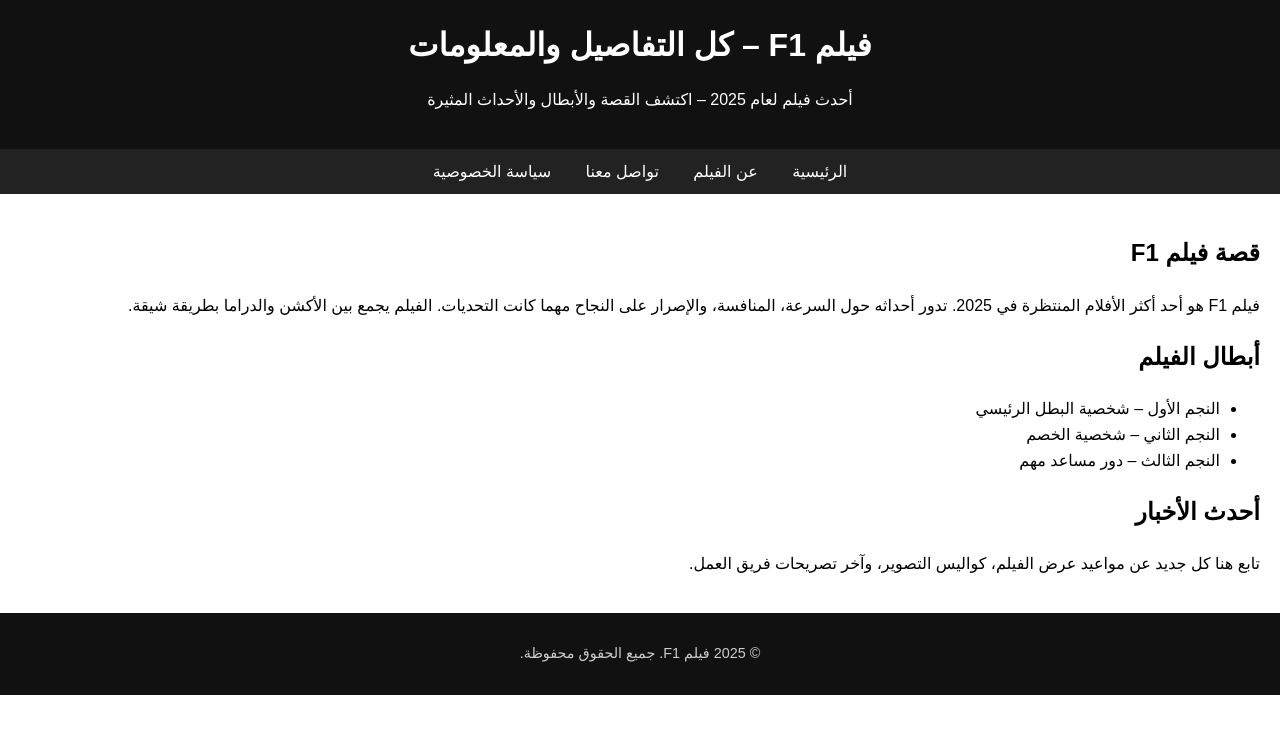
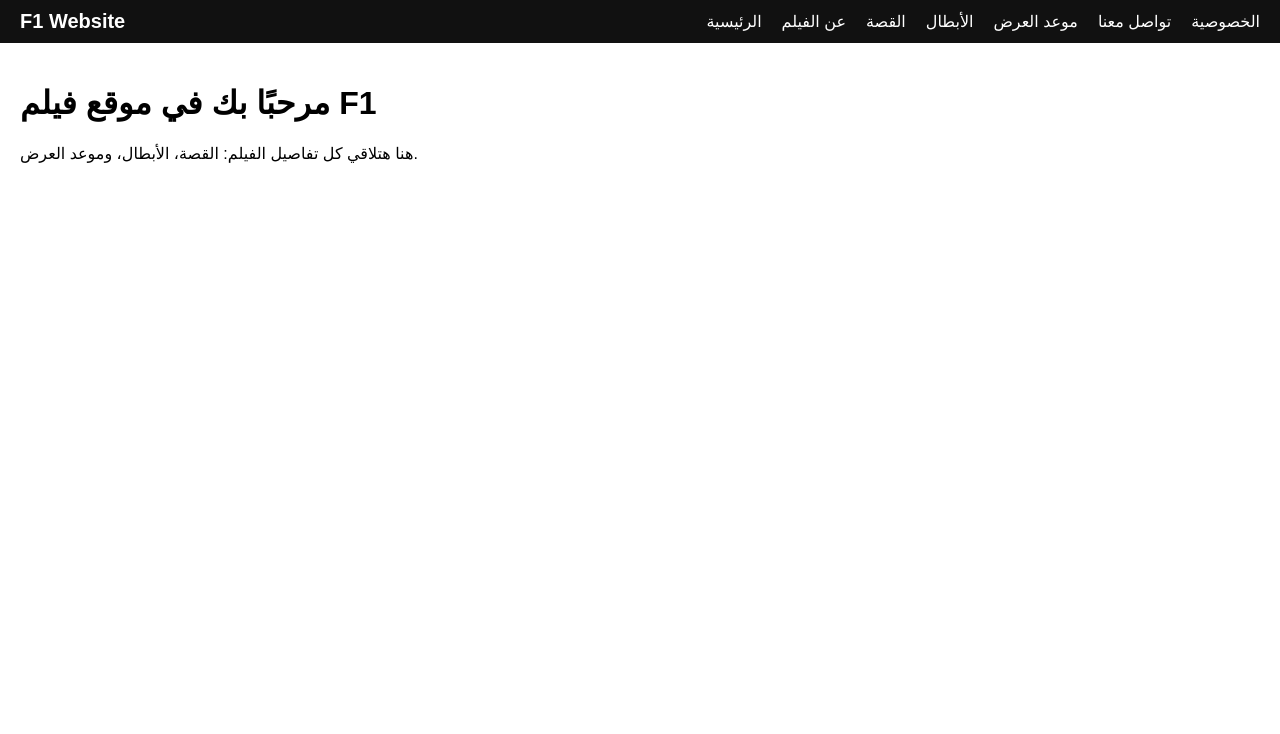
Before and after one commit to mvstafasobhi0-arch/f1-website, a plain HTML site: page index.html in a window 1280 px wide. Drawn offline with Linux system fonts and the light colour scheme.

Commit message:
Update index.html

```diff
--- a/index.html
+++ b/index.html
@@ -1,131 +1,113 @@
 <!DOCTYPE html>
 <html lang="ar">
 <head>
-  <meta charset="UTF-8" />
-  <meta name="viewport" content="width=device-width, initial-scale=1.0" />
+  <meta charset="UTF-8">
+  <meta name="viewport" content="width=device-width, initial-scale=1.0">
+  <title>موقع فيلم F1</title>
+  <style>
+    /* الأساسيات */
+    body { margin: 0; font-family: Arial, sans-serif; }
 
-  <!-- Title & Description -->
-  <title>فيلم F1 – كل ما تريد معرفته عن أحدث الأفلام</title>
-  <meta name="description" content="شاهد تفاصيل فيلم F1 الجديد، أحداث الفيلم، أبطاله، وآخر الأخبار. اكتشف كل جديد عن الفيلم الأكثر انتظارًا لعام 2025." />
+    .navbar {
+      background: #111;
+      color: #fff;
+      display: flex;
+      justify-content: space-between;
+      align-items: center;
+      padding: 10px 20px;
+      position: relative;
+    }
 
-  <!-- Keywords -->
-  <meta name="keywords" content="فيلم F1, مشاهدة فيلم F1, اخبار فيلم F1, أبطال فيلم F1, فيلم F1 2025" />
+    .navbar .logo {
+      font-size: 20px;
+      font-weight: bold;
+    }
 
-  <!-- Open Graph (Facebook & Social) -->
-  <meta property="og:title" content="فيلم F1 – أحدث التفاصيل والمعلومات" />
-  <meta property="og:description" content="تعرف على قصة فيلم F1 الجديد وأحداثه المثيرة وأهم الأخبار عنه." />
-  <meta property="og:image" content="https://mvstafasobhi0-arch.github.io/f1-website/f1poster.jpg" />
-  <meta property="og:url" content="https://mvstafasobhi0-arch.github.io/f1-website/" />
-  <meta property="og:type" content="website" />
-
-  <!-- Twitter Card -->
-  <meta name="twitter:card" content="summary_large_image" />
-  <meta name="twitter:title" content="فيلم F1 – أحدث التفاصيل والمعلومات" />
-  <meta name="twitter:description" content="شاهد آخر أخبار فيلم F1 وقصته وأبطاله." />
-  <meta name="twitter:image" content="https://mvstafasobhi0-arch.github.io/f1-website/f1poster.jpg" />
-
-  <!-- Structured Data (JSON-LD) -->
-  <script type="application/ld+json">
-  {
-    "@context": "https://schema.org",
-    "@type": "Movie",
-    "name": "فيلم F1",
-    "image": "https://mvstafasobhi0-arch.github.io/f1-website/f1poster.jpg",
-    "datePublished": "2025-09-01",
-    "director": {
-      "@type": "Person",
-      "name": "مخرج الفيلم"
-    },
-    "actor": [
-      { "@type": "Person", "name": "بطل الفيلم الأول" },
-      { "@type": "Person", "name": "بطل الفيلم الثاني" }
-    ],
-    "description": "فيلم F1 هو أحد أكثر الأفلام المنتظرة لعام 2025، حيث يقدم قصة مثيرة تجمع بين السرعة والإثارة."
-  }
-  </script>
-
-  <style>
-    body {
-      font-family: Arial, sans-serif;
+    .navbar ul {
+      list-style: none;
+      display: flex;
+      gap: 20px;
       margin: 0;
       padding: 0;
-      line-height: 1.6;
-      direction: rtl;
-      text-align: right;
     }
-    header {
-      background: #111;
+
+    .navbar ul li a {
       color: #fff;
-      padding: 20px;
-      text-align: center;
+      text-decoration: none;
+      transition: 0.3s;
     }
-    header h1 {
-      margin: 0;
-      font-size: 2rem;
+
+    .navbar ul li a:hover {
+      color: #ff4444;
+      text-decoration: underline;
     }
-    nav {
-      background: #222;
-      padding: 10px;
-      text-align: center;
+
+    /* أيقونة المينيو في الموبايل */
+    .menu-icon {
+      display: none;
+      font-size: 25px;
+      cursor: pointer;
     }
-    nav a {
-      color: #fff;
-      margin: 0 15px;
-      text-decoration: none;
+
+    #menu-toggle {
+      display: none;
     }
-    section {
-      padding: 20px;
-    }
-    footer {
-      background: #111;
-      color: #ccc;
-      text-align: center;
-      padding: 15px;
-      font-size: 0.9rem;
+
+    /* responsive */
+    @media (max-width: 768px) {
+      .navbar ul {
+        display: none;
+        flex-direction: column;
+        position: absolute;
+        top: 55px;
+        left: 0;
+        width: 100%;
+        background: #111;
+        padding: 10px 0;
+      }
+
+      .navbar ul li {
+        text-align: center;
+        padding: 10px 0;
+      }
+
+      #menu-toggle:checked + .menu-icon + .menu {
+        display: flex;
+      }
+
+      .menu-icon {
+        display: block;
+      }
     }
   </style>
 </head>
 <body>
 
-  <!-- Header -->
+  <!-- ✅ Navbar الجديد -->
   <header>
-    <h1>فيلم F1 – كل التفاصيل والمعلومات</h1>
-    <p>أحدث فيلم لعام 2025 – اكتشف القصة والأبطال والأحداث المثيرة</p>
+    <nav class="navbar">
+      <div class="logo">F1 Website</div>
+      <input type="checkbox" id="menu-toggle">
+      <label for="menu-toggle" class="menu-icon">&#9776;</label>
+      <ul class="menu">
+        <li><a href="index.html">الرئيسية</a></li>
+        <li><a href="about.html">عن الفيلم</a></li>
+        <li><a href="story.html">القصة</a></li>
+        <li><a href="cast.html">الأبطال</a></li>
+        <li><a href="release.html">موعد العرض</a></li>
+        <li><a href="contact.html">تواصل معنا</a></li>
+        <li><a href="privacy.html">الخصوصية</a></li>
+      </ul>
+    </nav>
   </header>
 
-  <!-- Navigation -->
-  <nav>
-    <a href="index.html">الرئيسية</a>
-    <a href="about.html">عن الفيلم</a>
-    <a href="contact.html">تواصل معنا</a>
-    <a href="privacy.html">سياسة الخصوصية</a>
-  </nav>
-
-  <!-- Main Section -->
-  <section>
-    <h2>قصة فيلم F1</h2>
-    <p>
-      فيلم F1 هو أحد أكثر الأفلام المنتظرة في 2025. تدور أحداثه حول السرعة، المنافسة،
-      والإصرار على النجاح مهما كانت التحديات. الفيلم يجمع بين الأكشن والدراما بطريقة شيقة.
-    </p>
-
-    <h2>أبطال الفيلم</h2>
-    <ul>
-      <li>النجم الأول – شخصية البطل الرئيسي</li>
-      <li>النجم الثاني – شخصية الخصم</li>
-      <li>النجم الثالث – دور مساعد مهم</li>
-    </ul>
-
-    <h2>أحدث الأخبار</h2>
-    <p>
-      تابع هنا كل جديد عن مواعيد عرض الفيلم، كواليس التصوير، وآخر تصريحات فريق العمل.
-    </p>
-  </section>
-
-  <!-- Footer -->
-  <footer>
-    <p>© 2025 فيلم F1. جميع الحقوق محفوظة.</p>
-  </footer>
+  <!-- ✅ المحتوى -->
+  <main style="padding: 20px;">
+    <h1>مرحبًا بك في موقع فيلم F1</h1>
+    <p>هنا هتلاقي كل تفاصيل الفيلم: القصة، الأبطال، وموعد العرض.</p>
+  </main>
 
 </body>
 </html>
+
+</html>
```
